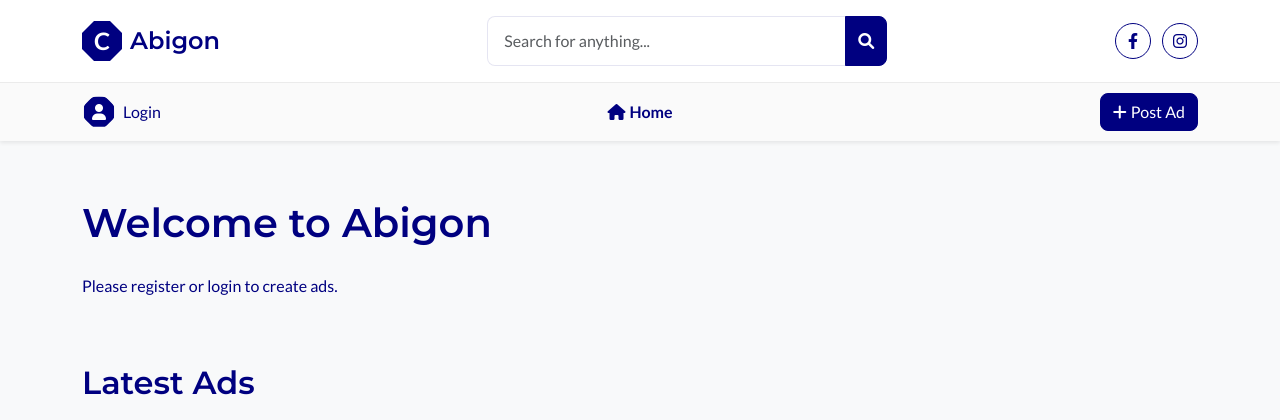
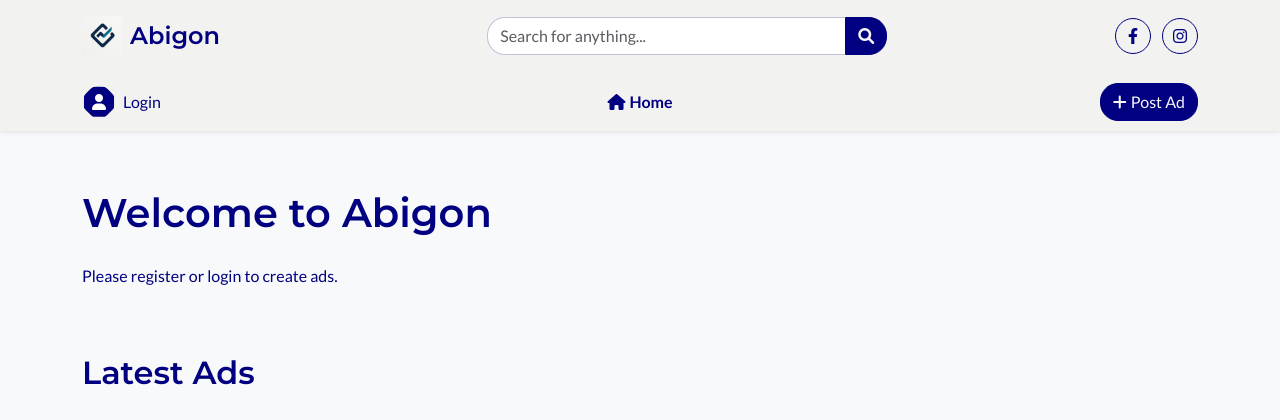
Before and after one commit to dsergy/abigon, a Django app: page / in a window 1280 px wide. Shown: the top 420 px of the page. Run offline with Django 5.2, Linux system fonts and the light colour scheme; data that the repository does not hold is empty; some libraries are stand-ins or nearby versions.

Commit message:
v0.0.15: Update header styles and add logo - Change background color to #F2F2F0 - Add logo image - Remove duplicate verify_code template

```diff
--- a/templates/includes/header.html
+++ b/templates/includes/header.html
@@ -1,5 +1,106 @@
 {% load static %}
+<!DOCTYPE html>
+<html lang="en">
 
+<head>
+    <meta charset="UTF-8">
+    <meta name="viewport" content="width=device-width, initial-scale=1.0">
+    <title>{% block title %}Abigon{% endblock %}</title>
+    <link href="https://cdn.jsdelivr.net/npm/bootstrap@5.3.0/dist/css/bootstrap.min.css" rel="stylesheet">
+    <link rel="stylesheet" href="https://cdnjs.cloudflare.com/ajax/libs/font-awesome/6.0.0/css/all.min.css">
+    <link rel="stylesheet" href="{% static 'css/style.css' %}">
+    <style>
+        .site-header {
+            background: #F2F2F0;
+            box-shadow: 0 2px 4px rgba(0, 0, 0, .08);
+        }
+
+        .header-panel-1 {
+            border-bottom: 1px solid rgba(255, 255, 255, 0.08);
+            background: #F2F2F0;
+        }
+
+        .header-panel-2 {
+            background: #F2F2F0;
+        }
+
+        .logo {
+            height: 40px;
+            width: auto;
+        }
+
+        .social-icons .btn:hover i {
+            color: white;
+        }
+
+        .site-title {
+            color: var(--text-color);
+            font-size: 24px;
+            font-weight: 600;
+            margin-bottom: 0;
+        }
+
+        .octagon-user {
+            width: 32px;
+            height: 32px;
+            background: var(--primary-color);
+            color: white;
+            display: flex;
+            align-items: center;
+            justify-content: center;
+            font-size: 16px;
+            font-weight: 500;
+            border-radius: 50%;
+        }
+
+        .user-menu-button {
+            color: var(--text-color) !important;
+            text-decoration: none !important;
+            display: flex;
+            align-items: center;
+            gap: 0.5rem;
+        }
+
+        .user-menu-button:hover {
+            color: var(--primary-color) !important;
+        }
+
+        .user-menu-button .fa-bars {
+            font-size: 1.2rem;
+        }
+
+        .social-icons .btn {
+            width: 36px;
+            height: 36px;
+            padding: 0;
+            display: inline-flex;
+            align-items: center;
+            justify-content: center;
+        }
+
+        .main-nav .nav-link {
+            color: var(--text-color);
+            font-weight: 500;
+        }
+
+        .main-nav .nav-link:hover,
+        .main-nav .nav-link.active {
+            color: var(--primary-color);
+        }
+
+        @media (max-width: 768px) {
+            .header-section {
+                text-align: center !important;
+            }
+
+            .social-icons {
+                text-align: center !important;
+            }
+        }
+    </style>
+</head>
+
+<body>
     <header class="site-header">
         <!-- First header panel -->
         <div class="header-panel header-panel-1 py-3">
@@ -9,9 +110,7 @@
                     <div class="col-md-4 header-section hed1a">
                         <a href="{% url 'home' %}" class="text-decoration-none">
                             <div class="d-flex align-items-center">
-                            <div class="octagon-logo me-2">
-                                <span>C</span>
-                            </div>
+                                <img src="{% static 'img/Abigon_logo.jpg' %}" alt="Abigon Logo" class="logo me-2">
                                 <h1 class="site-title mb-0">Abigon</h1>
                             </div>
                         </a>
@@ -126,95 +225,6 @@
             </div>
         </div>
     </header>
+</body>
 
-<style>
-    .site-header {
-        background: #fff;
-        box-shadow: 0 2px 4px rgba(0, 0, 0, .08);
-    }
-
-    .header-panel-1 {
-        border-bottom: 1px solid rgba(0, 0, 0, .08);
-    }
-
-    .header-panel-2 {
-        background: rgba(0, 0, 0, .02);
-    }
-
-    .octagon-logo {
-        width: 40px;
-        height: 40px;
-        background: var(--primary-color);
-        color: white;
-        display: flex;
-        align-items: center;
-        justify-content: center;
-        font-size: 24px;
-        font-weight: bold;
-        clip-path: polygon(30% 0%, 70% 0%, 100% 30%, 100% 70%, 70% 100%, 30% 100%, 0% 70%, 0% 30%);
-    }
-
-    .site-title {
-        color: var(--text-color);
-        font-size: 24px;
-        font-weight: 600;
-    }
-
-    .octagon-user {
-        width: 32px;
-        height: 32px;
-        background: var(--primary-color);
-        color: white;
-        display: flex;
-        align-items: center;
-        justify-content: center;
-        font-size: 16px;
-        font-weight: 500;
-        border-radius: 50%;
-    }
-
-    .user-menu-button {
-        color: var(--text-color) !important;
-        text-decoration: none !important;
-        display: flex;
-        align-items: center;
-        gap: 0.5rem;
-    }
-
-    .user-menu-button:hover {
-        color: var(--primary-color) !important;
-    }
-
-    .user-menu-button .fa-bars {
-        font-size: 1.2rem;
-    }
-
-    .social-icons .btn {
-        width: 36px;
-        height: 36px;
-        padding: 0;
-        display: inline-flex;
-        align-items: center;
-        justify-content: center;
-    }
-
-    .main-nav .nav-link {
-        color: var(--text-color);
-        font-weight: 500;
-    }
-
-    .main-nav .nav-link:hover,
-    .main-nav .nav-link.active {
-        color: var(--primary-color);
-    }
-
-    @media (max-width: 768px) {
-        .header-section {
-            text-align: center !important;
-        }
-
-        .social-icons {
-            text-align: center !important;
-        }
-    }
-</style>
+</html>
```
Also changed, not shown: templates/accounts/verify_code.html (deleted, +0 -62 lines), static/img/Abigon_logo.jpg (added). Lines whose indentation alone changed are shown as unchanged.
